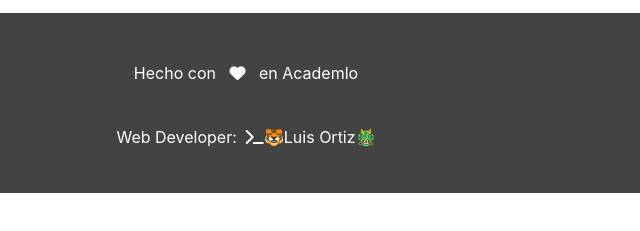
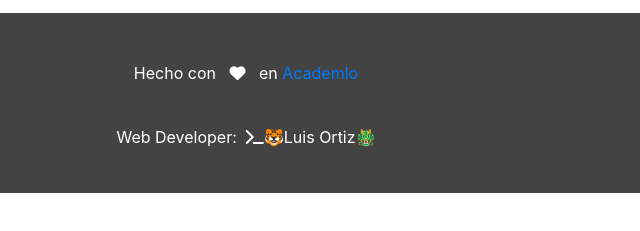
Before and after one commit to toratony/academlo-store-LuisOrtiz, a plain HTML site: page index.html in a window 1280 px wide. Shown: the part 463-694 px from the top of the page, 394-1034 px from the left. Drawn offline with nearby package versions, Linux system fonts and the light colour scheme; no server answers.

Commit message:
Update index.html

```diff
--- a/index.html
+++ b/index.html
@@ -80,7 +80,7 @@
         <div class="textfooter">
             <!-- footer -->
            <footer class="text-white mt-5 text-center">
-                <p>Hecho con &nbsp; <i class="fas fa-heart"></i> &nbsp; en Academlo</p>
+                <p>Hecho con &nbsp; <i class="fas fa-heart"></i> &nbsp; en <a href="https://www.academlo.com/" target="_blank">Academlo</a></p>
                 <br>
             </footer>
             <footer class="text-white text-center">
```
